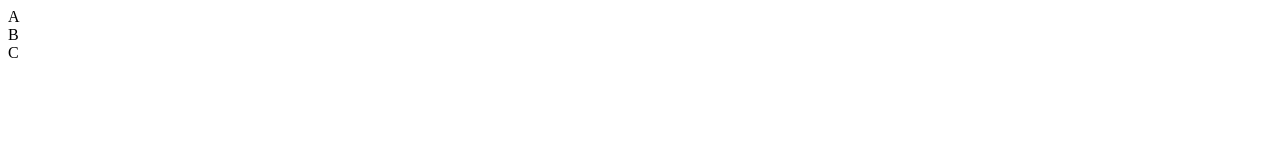
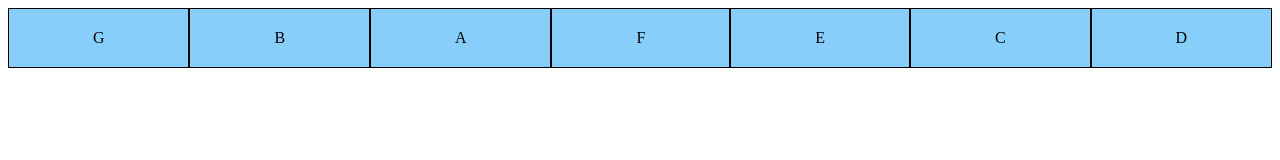
Before and after one commit to ramon-diass/flexbox-order, a plain HTML site: page index.html in a window 1280 px wide. Drawn offline with Linux system fonts and the light colour scheme.

Commit message:
order na prática

```diff
--- a/index.html
+++ b/index.html
@@ -4,18 +4,50 @@
     <meta charset="UTF-8">
     <meta name="viewport" content="width=device-width, initial-scale=1.0">
     <title>Order</title>
+    <style>
+        .conteiner{
+            background-color: lightsalmon;
+            display: flex;
+        }
+        .item{
+            background-color: lightskyblue;
+            border: 1px solid black;
+            flex: auto;
+            text-align: center;
+            padding: 20px;
+        }
+        #id1{
+            order: 0;
+        }
+        #id2{
+            order: -2;
+        }
+        #id3{
+            order: 4;
+        }
+        #id4{
+            order: 8;
+        }
+        #id5{
+            order: 2;
+        }
+        #id6{
+            order: 0;
+        }
+        #id7{
+            order: -4;
+        }
+    </style>
 </head>
 <body>
-    <main class="container">
-        <section class="item">
-            <div>A</div>
-            <div>B</div>
-            <div>C</div>
-            <div></div>
-            <div></div>
-            <div></div>
-            <div></div>
-        </section>
-    </main>
+    <div class="conteiner">
+        <div class="item" id="id1">A</div>
+        <div class="item" id="id2">B</div>
+        <div class="item" id="id3">C</div>
+        <div class="item" id="id4">D</div>
+        <div class="item" id="id5">E</div>
+        <div class="item" id="id6">F</div>
+        <div class="item" id="id7">G</div>
+    </div>
 </body>
 </html>
```
